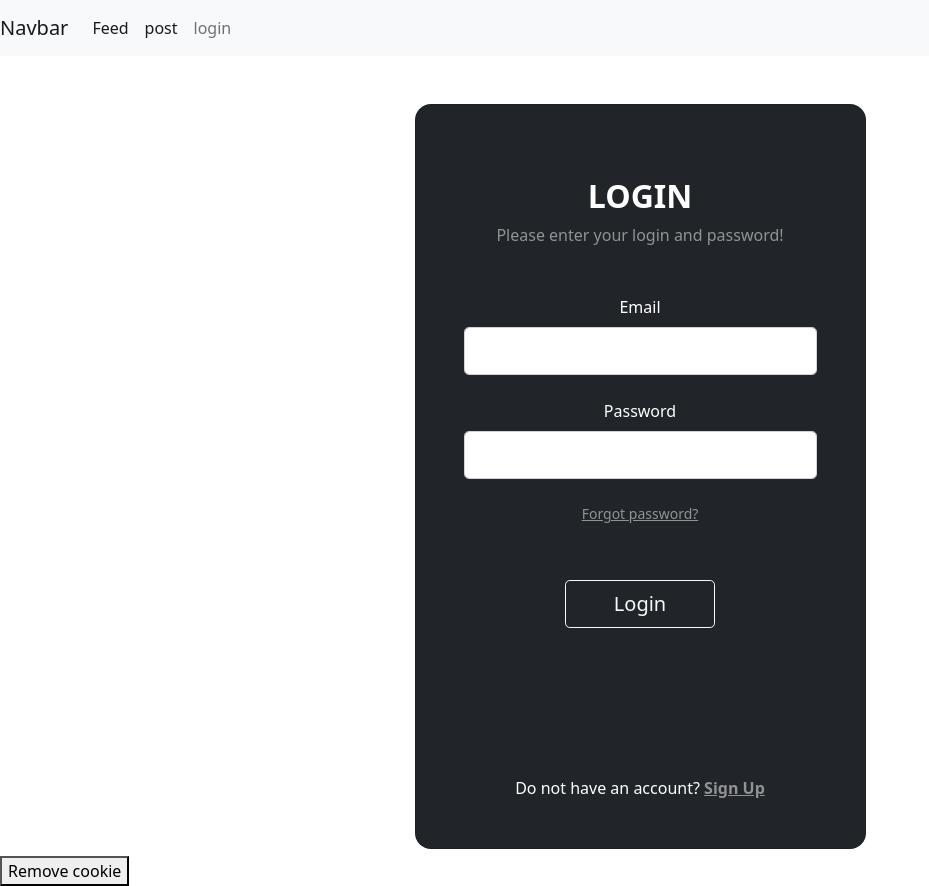
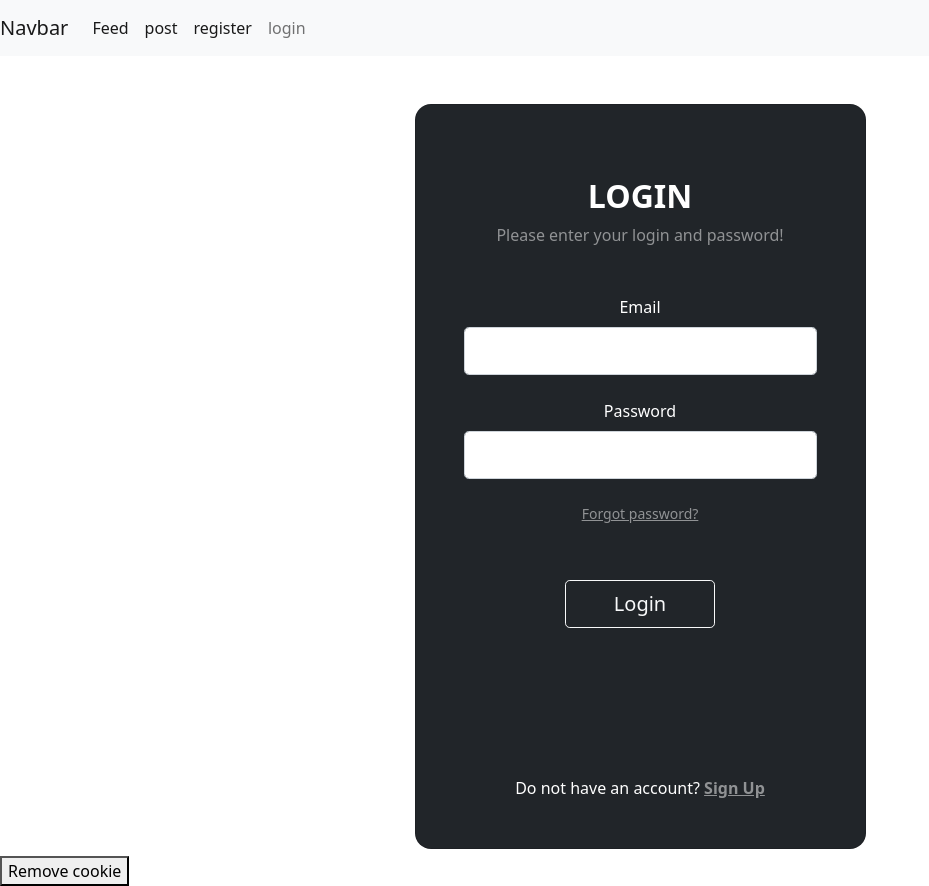
Before and after one commit to Mahdi-Suleiman/kahreta-task, a Next.js app in the folder frontend/: page /login in a window 1280 px wide. Shown: the whole page, without its empty margins (0-929 px from the left). Built offline with nearby package versions, Linux system fonts and the light colour scheme.

Commit message:
navbar edit

```diff
--- a/frontend/components/Navbar.jsx
+++ b/frontend/components/Navbar.jsx
@@ -41,6 +41,9 @@ function Navbar() {
                         <Link href="/post">
                             <a className="nav-item nav-link active" href="">post</a>
                         </Link>
+                        <Link href="/register">
+                            <a className="nav-item nav-link active" href="">register</a>
+                        </Link>
                         {/* <a className="nav-item nav-link" href="#">Features</a> */}
                         {
                             loggedIn ? <a href='' className="nav-item nav-link" onClick={Logout}> logout</a> : <Link href="/login" ><a href='' className="nav-item nav-link" >login</a></Link>
```
